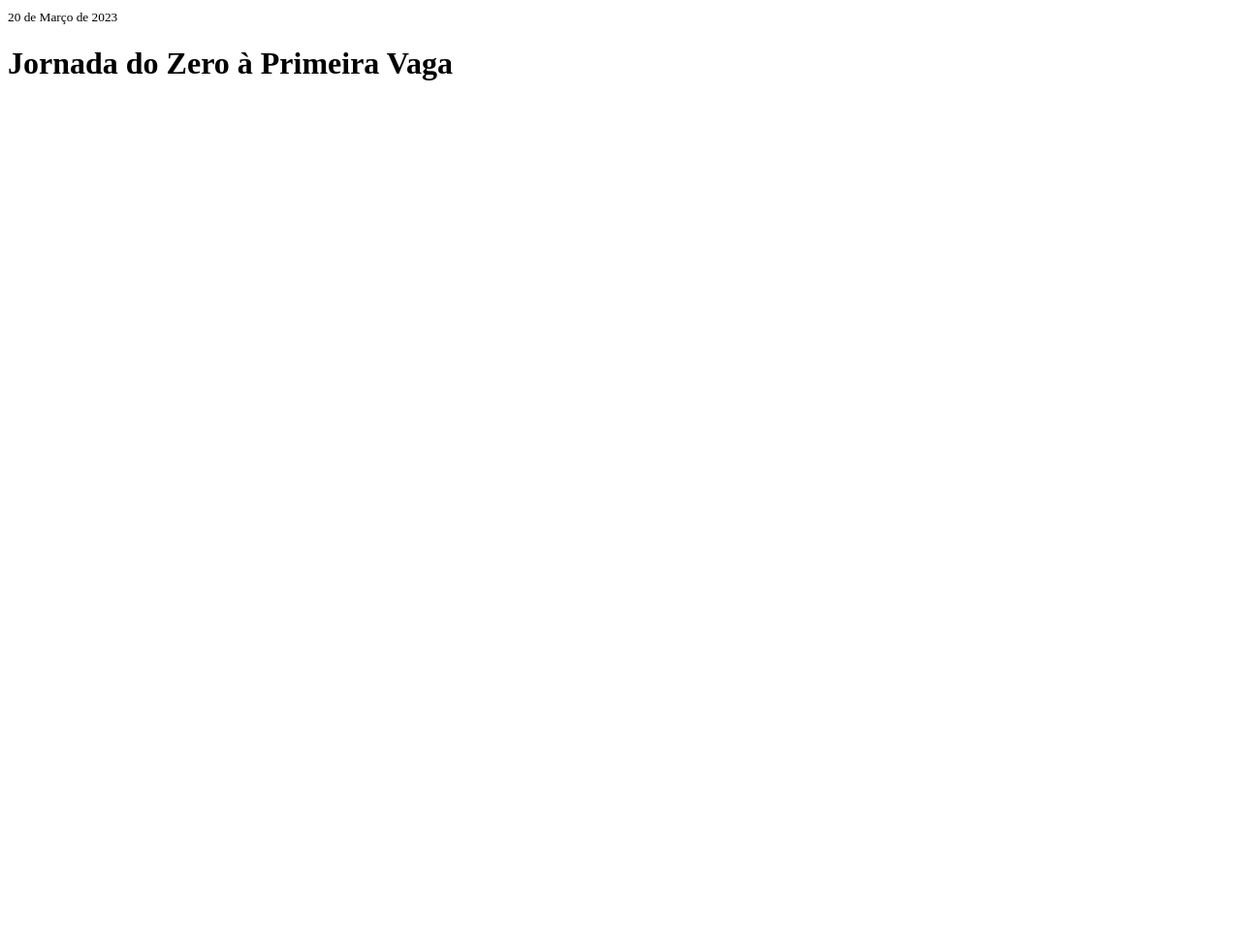
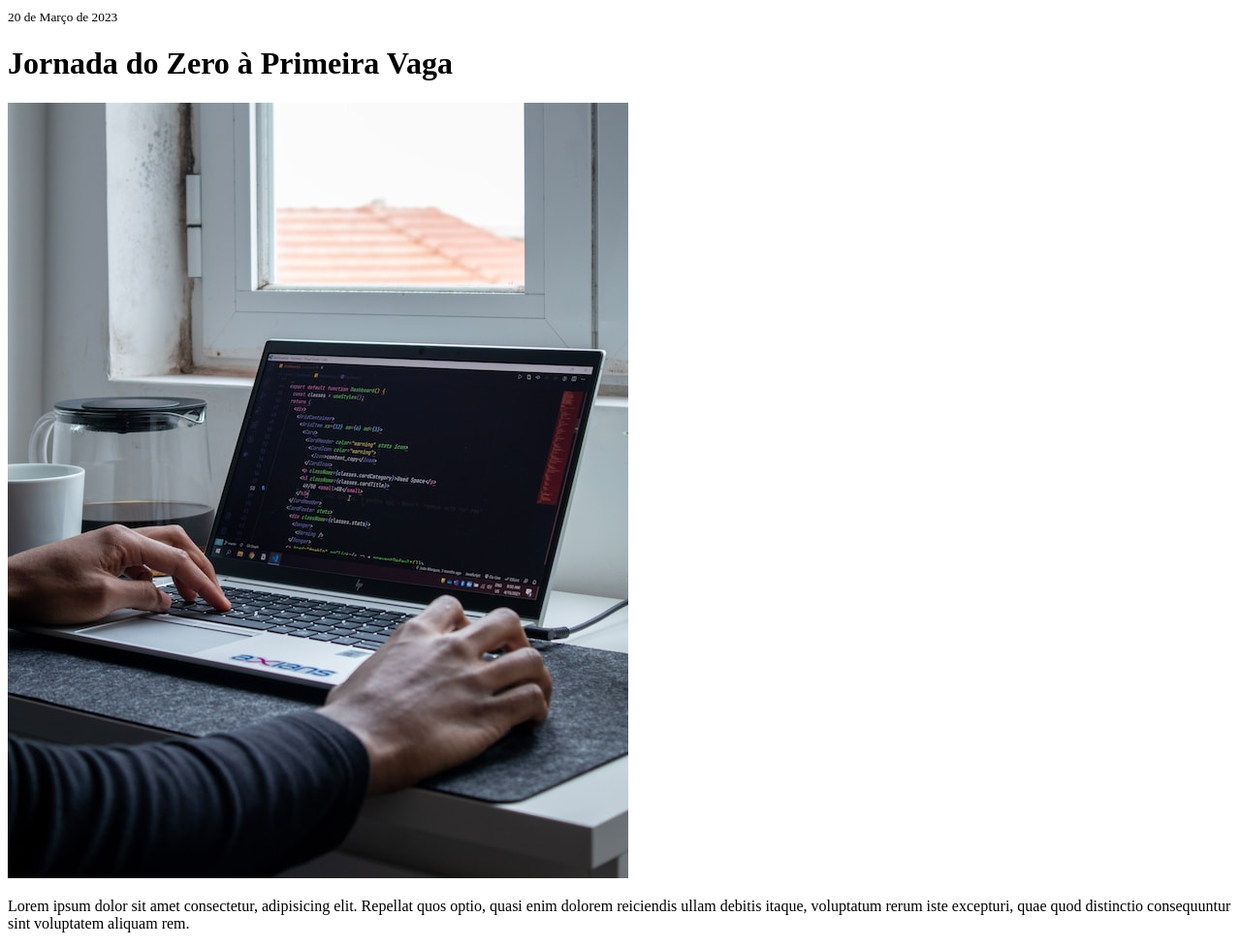
Before and after one commit to danilojduarte/ProjetoCapsulaDoTempoNlw, a plain HTML site: page index.html in a window 1280 px wide. Shown: the whole page at 97% size. Before the commit the page ends 800 px from the top, so only its background shows below. Drawn offline with Linux system fonts and the light colour scheme.

Commit message:
Criado primeiro conteudo do projeto

```diff
--- a/index.html
+++ b/index.html
@@ -4,11 +4,16 @@
     <meta charset="UTF-8">
     <meta http-equiv="X-UA-Compatible" content="IE=edge">
     <meta name="viewport" content="width=device-width, initial-scale=1.0">
+    <link rel="shortcut icon" href="assets/favicon.png" type="image/x-icon">
     <title>Capsula do Tempo - SpaceTime</title>
 </head>
 <body>
-    <small>20 de Março de 2023</small>
-    <h1>Jornada do Zero à Primeira Vaga</h1>
+    <div>
+        <small>20 de Março de 2023</small>
+        <h1>Jornada do Zero à Primeira Vaga</h1>
+        <img src="assets/nubelson-fernandes-jKL2PvKN8Q0-unsplash.jpg" alt="Imagem de pessoa com as mãos sobre o teclado de um notbook e mouse">
+        <p>Lorem ipsum dolor sit amet consectetur, adipisicing elit. Repellat quos optio, quasi enim dolorem reiciendis ullam debitis itaque, voluptatum rerum iste excepturi, quae quod distinctio consequuntur sint voluptatem aliquam rem.</p>
+    </div>
 
 </body>
 </html>
```
Also changed, not shown: assets/nubelson-fernandes-jKL2PvKN8Q0-unsplash.jpg (added).
